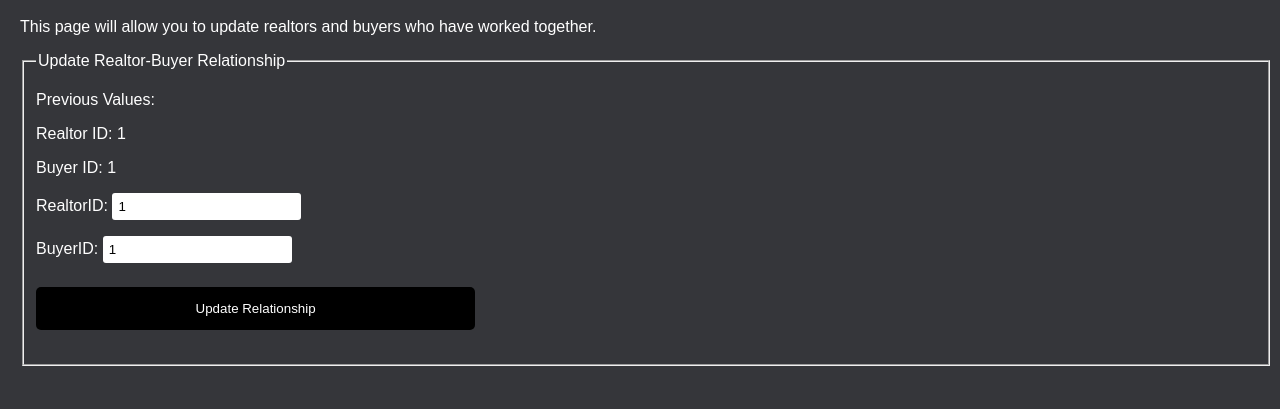
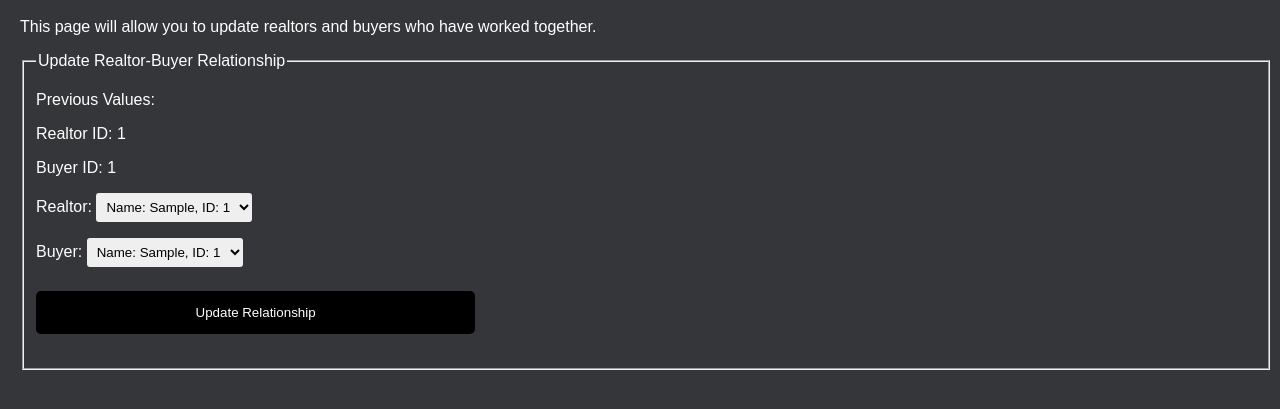
Before and after one commit to bsomero/cs340-project, a Flask app: template templates/realtors-buyers_update.j2 in a window 1280 px wide. Shown: the part 168-577 px from the top of the page. Run offline with Flask 2, Linux system fonts and the light colour scheme; the template is opened without the code that fills it: most values are stand-ins (such as "Sample title", 1, 10 or a date in 2020).

Commit message:
added dropdown for realtors-buyers page for adding a realationship as well as on the update page for when we change relationships

```diff
--- a/app.py
+++ b/app.py
@@ -486,7 +486,13 @@ def RealtorsBuyers():
         query = "SELECT * FROM RealtorsBuyers;"
         cursor = db.execute_query(db_connection=db_connection, query=query)
         results = cursor.fetchall()
-        return render_template("realtors-buyers.j2", RealtorsBuyers=results)
+        realtor_query = "SELECT FirstName, RealtorID FROM Realtors"
+        cursor_realtor = db.execute_query(db_connection=db_connection, query=realtor_query)
+        realtors = (cursor_realtor.fetchall())
+        buyer_query = "SELECT FirstName, BuyerID FROM Buyers"
+        cursor_buyer = db.execute_query(db_connection=db_connection, query=buyer_query)
+        buyers = (cursor_buyer.fetchall())
+        return render_template("realtors-buyers.j2", context={'RealtorsBuyers':results, 'Realtors':realtors, 'Buyers':buyers})
 
     # Add a Realtor-Buyer relationship and display updated table
     elif request.method == 'POST' and "add_button" in request.form:
@@ -525,26 +531,42 @@ def RealtorsBuyers():
         data = (RealtorID, BuyerID)
         update_result = execute_query(db_connection, query, data).fetchone()
 
+          # Populate dropdown menus for realtor selection
+        query3 = "SELECT FirstName, RealtorID FROM Realtors"
+        cursor3 = execute_query(db_connection, query3)
+        results3 = cursor3.fetchall()
+
+          # Populate dropdown menus for buyer selection
+        query4 = "SELECT FirstName, BuyerID FROM Buyers"
+        cursor4 = execute_query(db_connection, query4)
+        results4 = cursor4.fetchall()
+
         if update_result == None:
             query2 = "SELECT * FROM RealtorsBuyers;"
             cursor = execute_query(db_connection, query2)
             results = cursor.fetchall()
             return render_template("realtors-buyers.j2", RealtorsBuyers=results)
 
-        return render_template("realtors-buyers_update.j2", RealtorBuyer=update_result)
+        return render_template("realtors-buyers_update.j2", context={'RealtorBuyer':update_result, 'Realtors': results3, "Buyers": results4})
 
 @app.route('/realtors-buyers-update', methods=['POST'])
 def RealtorsBuyersUpdate():
+    print("Hello")
     db_connection = connect_to_database()
     OldRealtor = request.form['old_realtor_id']
+    print("Hello1")
     OldBuyer = request.form['old_buyer_id']
-    RealtorID = request.form['realtor_id']
-    BuyerID = request.form['buyer_id']
+    print("Hello2")
+    RealtorID = request.form['realtor_update']
+    print("Hello3")
+    BuyerID = request.form['buyer_update']
+    print("Hello4")
 
     # Will only update row where both RealtorID and BuyerID match
     query = "UPDATE RealtorsBuyers SET RealtorID = %s, BuyerID = %s WHERE RealtorID = %s AND BuyerID = %s;"
     data = (RealtorID, BuyerID, OldRealtor, OldBuyer)
     execute_query(db_connection, query, data)
+
 
     return redirect("/realtors-buyers")
 
--- a/templates/realtors-buyers_update.j2
+++ b/templates/realtors-buyers_update.j2
@@ -30,27 +30,42 @@
           </p>
           <p>
             <label>
-              Realtor ID: {{ RealtorBuyer.RealtorID }}
+              Realtor ID: {{ context['RealtorBuyer'].RealtorID }}
             </label>
           </p>
           <p>
             <label>
-              Buyer ID: {{ RealtorBuyer.BuyerID }}
+              Buyer ID: {{ context['RealtorBuyer'].BuyerID }}
             </label>
           </p>
-          <input type="hidden" name=old_realtor_id value="{{ RealtorBuyer.RealtorID }}">
-          <input type="hidden" name=old_buyer_id value="{{ RealtorBuyer.BuyerID }}">
+          <input type="hidden" name=old_realtor_id value="{{ context['RealtorBuyer'].RealtorID }}">
+          <input type="hidden" name=old_buyer_id value="{{ context['RealtorBuyer'].BuyerID }}">
           <p>
             <label>
-              RealtorID:
-              <input type="number" name="realtor_id" size="20" maxlength="100" value="{{ RealtorBuyer.RealtorID }}" required>
+               Realtor:
+              <select name="realtor_update" id="realtors">
+                  {% for Realtor in context['Realtors'] %}
+                     {% if context['RealtorBuyer'].RealtorID == Realtor['RealtorID'] %}
+                     <option selected value="{{Realtor['RealtorID']}}">Name: {{Realtor['FirstName']}}, ID: {{Realtor['RealtorID']}}</option>
+                     {% else %}
+                     <option value="{{Realtor['RealtorID']}}">Name: {{Realtor['FirstName']}}, ID: {{Realtor['RealtorID']}}</option>
+                     {% endif%}
+                  {% endfor %}
+                </select>
             </label>
           </p>
           <p>
             <label>
-              BuyerID:
-              <input type="number" name="buyer_id" size="20" maxlength="100" value="{{ RealtorBuyer.BuyerID }}" required>
-            </label>
+              Buyer:
+              <select name="buyer_update" id="Buyers">
+                  {% for Buyer in context['Buyers'] %}
+                     {% if context['RealtorBuyer'].BuyerID == Buyer['BuyerID'] %}
+                     <option selected value="{{Buyer['BuyerID']}}">Name: {{Buyer['FirstName']}}, ID: {{Buyer['BuyerID']}}</option>
+                     {% else %}
+                     <option value="{{Buyer['BuyerID']}}">Name: {{Buyer['FirstName']}}, ID: {{Buyer['BuyerID']}}</option>
+                     {% endif%}
+                  {% endfor %}
+                </select>
           </p>
           <p>
             <button class="btn" type="submit" name="update_button" value="update_realtor-buyer">Update Relationship</button>
```
Also changed, not shown: templates/realtors-buyers.j2 (+18 -14 lines).
